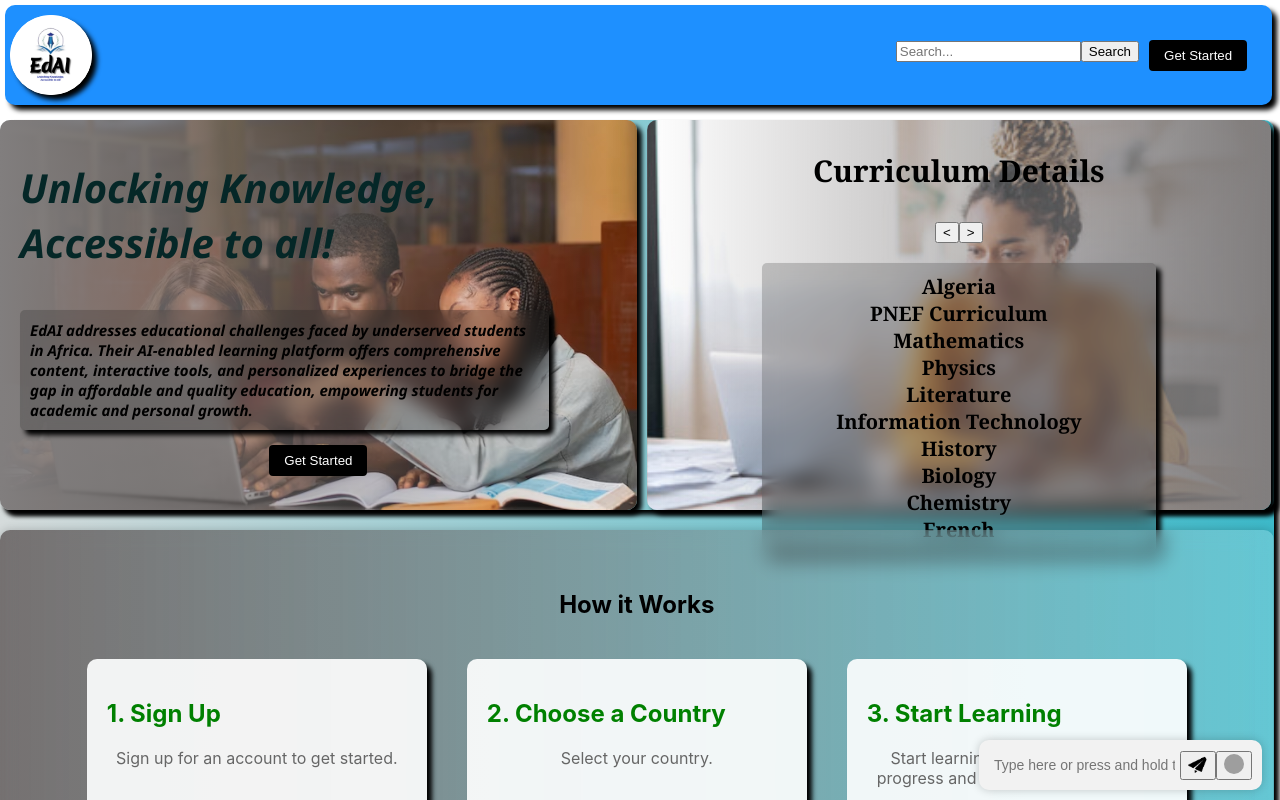
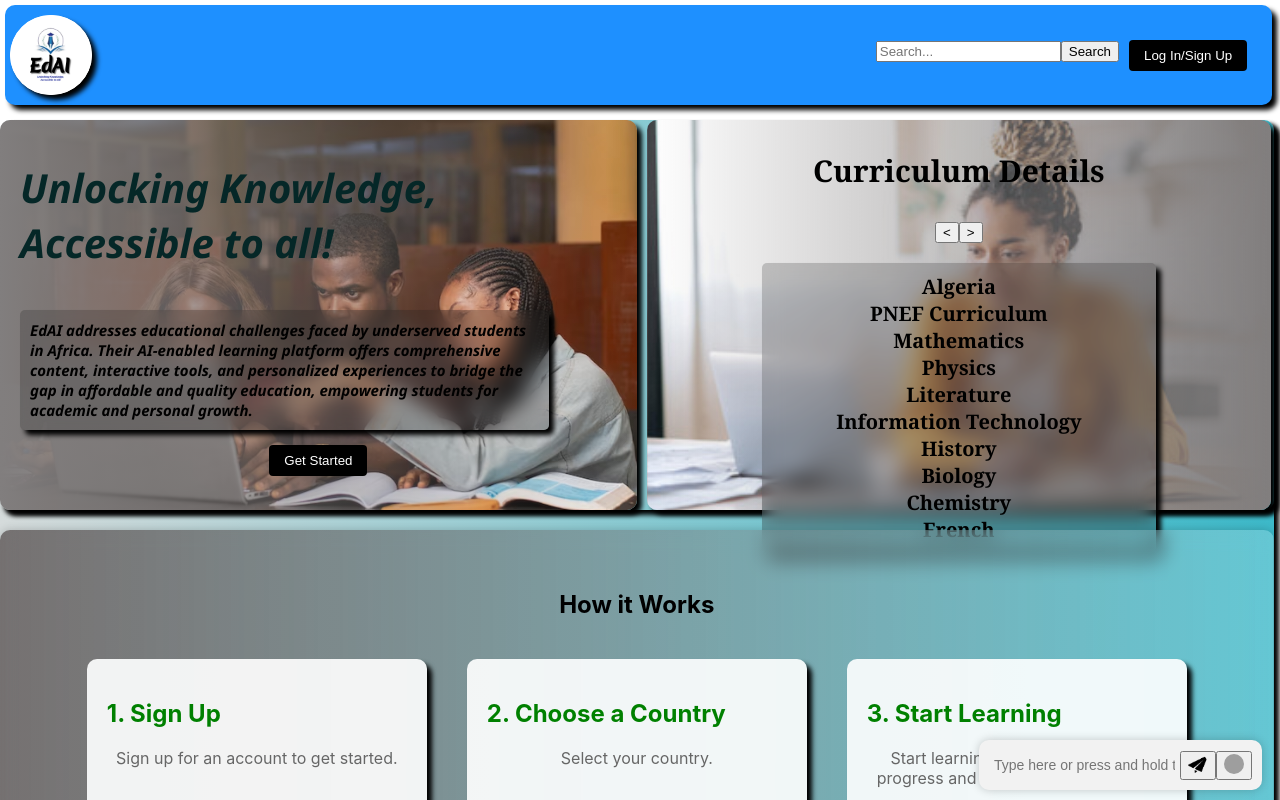
Before and after one commit to iekeng/EdAI, a React (Create React App) app in the folder edai/: page / in a window 1280 px wide. Shown: the top 800 px of the page. Built offline with nearby package versions, Linux system fonts and the light colour scheme; grey boxes are pictures that could not be loaded.

Commit message:
Landing Page Search button placeholder edit & Log In/Sign Up button edit

```diff
--- a/edai/src/components/LandingPage.js
+++ b/edai/src/components/LandingPage.js
@@ -26,7 +26,7 @@ const LandingPage = () => {
         </button>
       </div>
           <Link to="/LoginSignUp">
-            <button id="LPbutton" style={{backgroundColor: 'black'}}>Get Started</button>
+            <button id="LPbutton" style={{backgroundColor: 'black'}}>Log In/Sign Up</button>
           </Link>
         </div>
       </header>
```
